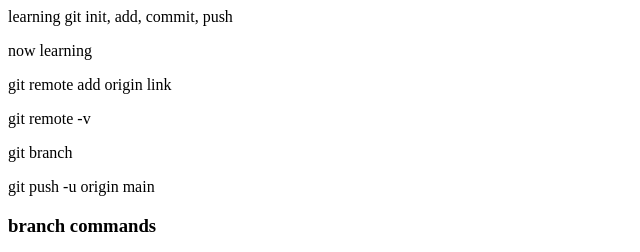
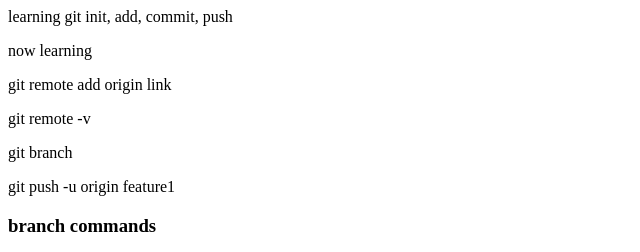
Before and after one commit to dipeshkundnani/git-localrepo, a plain HTML site: page index.html in a window 1280 px wide. Shown: the top 252 px of the page, 0-640 px from the left. Drawn offline with Linux system fonts and the light colour scheme.

Commit message:
change word main to feature1 in line 6

```diff
--- a/index.html
+++ b/index.html
@@ -3,7 +3,7 @@
 <p>git remote add origin link</p>
 <p>git remote -v</p>
 <p>git branch</p>
-<p>git push -u origin main</p>
+<p>git push -u origin feature1</p>
 
 
 <h3>branch commands</h3>
```
